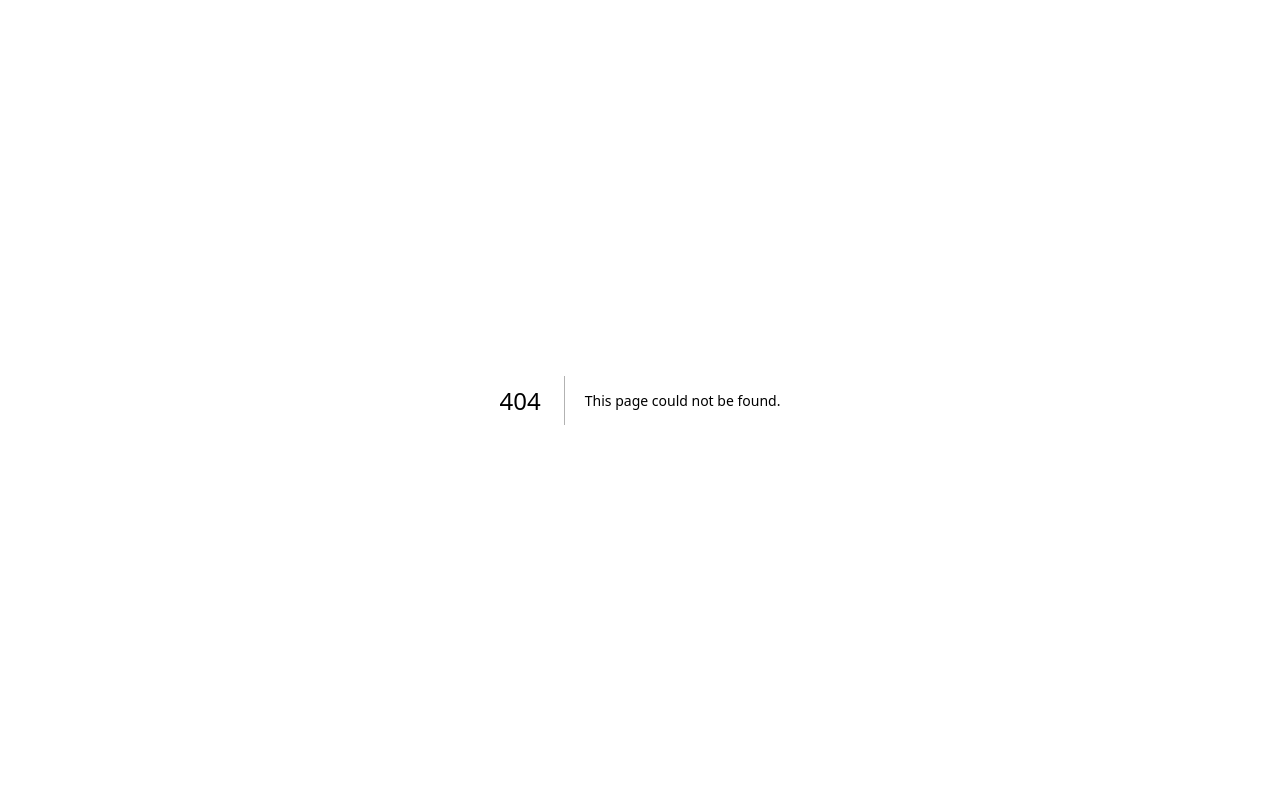
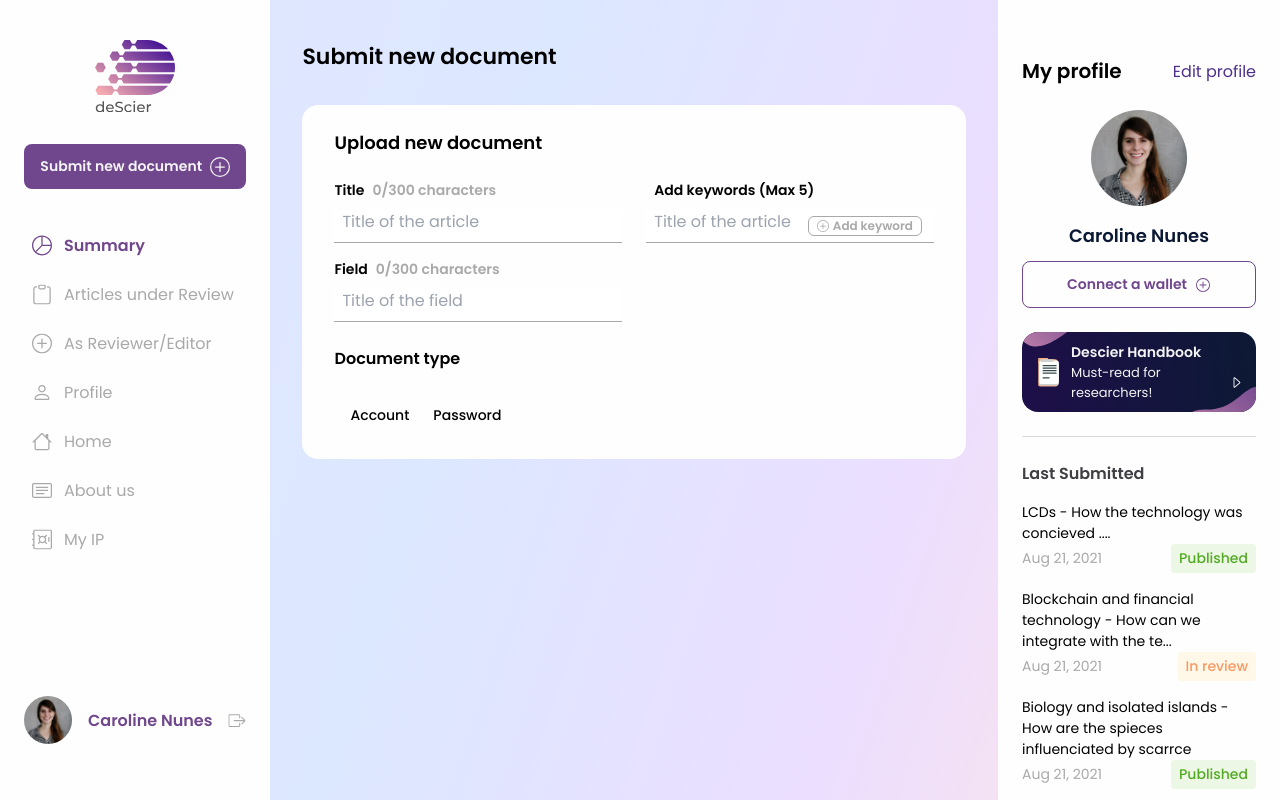
Before and after one commit to rafaeelricco/de-scier-plataform, a Next.js app: page /summary/new-document in a window 1280 px wide. Before the commit this address had no page. Shown: the top 800 px of the page. Built offline with nearby package versions, Linux system fonts and the light colour scheme.

Commit message:
feat(submit-document): created intial routes e components

```diff
--- /dev/null
+++ b/app/summary/new-document/page.tsx
@@ -0,0 +1,74 @@
+'use client'
+import Box from '@/components/common/Box/Box'
+import { Tabs, TabsList, TabsTrigger } from '@/components/ui/tabs'
+import * as Button from '@components/common/Button/Button'
+import * as Input from '@components/common/Input/Input'
+import * as Title from '@components/common/Title/Page'
+import React from 'react'
+import { PlusCircle } from 'react-bootstrap-icons'
+
+export default function NewDocumentPage() {
+   return (
+      <React.Fragment>
+         <Title.Root>
+            <Title.Title>Submit new document</Title.Title>
+         </Title.Root>
+         <div className="grid gap-6">
+            <Box className="grid gap-6 h-fit py-6 px-8">
+               <h3 className="text-xl font-semibold lg:text-lg 2xl:text-xl">Upload new document</h3>
+               <div className="grid gap-x-6 gap-y-4">
+                  <div className="grid grid-cols-2 gap-6">
+                     <Input.Root>
+                        <Input.Label className="flex gap-2 items-center">
+                           <span className="text-sm font-semibold">Title</span>
+                           <span className="text-sm text-neutral-light_gray font-semibold">
+                              0/300 characters
+                           </span>
+                        </Input.Label>
+                        <Input.Input placeholder="Title of the article" />
+                     </Input.Root>
+                     <Input.Root>
+                        <Input.Label>Add keywords (Max 5)</Input.Label>
+                        <Input.Input
+                           placeholder="Title of the article"
+                           end
+                           icon={
+                              <React.Fragment>
+                                 <Button.Button
+                                    variant="outline"
+                                    className="px-2 py-0 border-neutral-light_gray hover:bg-neutral-light_gray hover:bg-opacity-10 flex items-center gap-1 rounded-sm"
+                                 >
+                                    <PlusCircle className="w-3 fill-neutral-light_gray" />
+                                    <span className="font-semibold text-xs text-neutral-light_gray">
+                                       Add keyword
+                                    </span>
+                                 </Button.Button>
+                              </React.Fragment>
+                           }
+                        />
+                     </Input.Root>
+                  </div>
+                  <div className="grid grid-cols-2 gap-6">
+                     <Input.Root>
+                        <Input.Label className="flex gap-2 items-center">
+                           <span className="text-sm font-semibold">Field</span>
+                           <span className="text-sm text-neutral-light_gray font-semibold">
+                              0/300 characters
+                           </span>
+                        </Input.Label>
+                        <Input.Input placeholder="Title of the field" />
+                     </Input.Root>
+                  </div>
+               </div>
+               <h3 className="text-base font-semibold">Document type</h3>
+               <Tabs defaultValue="account" className="w-[400px]">
+                  <TabsList>
+                     <TabsTrigger value="account">Account</TabsTrigger>
+                     <TabsTrigger value="password">Password</TabsTrigger>
+                  </TabsList>
+               </Tabs>
+            </Box>
+         </div>
+      </React.Fragment>
+   )
+}
--- a/components/common/Sidebar/Sidebar.tsx
+++ b/components/common/Sidebar/Sidebar.tsx
@@ -16,10 +16,12 @@ const Sidebar: React.FC = () => {
          <div className="flex flex-col gap-8 left-0 sticky h-[100vh] pt-10 pb-14 px-6 w-fit justify-between bg-[#FEFEFE]">
             <div className="flex flex-col gap-8">
                <LogoDeScier className="w-20 mx-auto my-0" />
-               <Button.Button variant="primary" className="mx-auto my-0 p-3 text-sm">
-                  Submit new document
-                  <PlusCircle size={20} />
-               </Button.Button>
+               <Button.Link href={home_routes.summary_routes.new_document}>
+                  <Button.Button variant="primary" className="mx-auto my-0 p-3 text-sm">
+                     Submit new document
+                     <PlusCircle size={20} />
+                  </Button.Button>
+               </Button.Link>
                <div>
                   {items.map((item) => (
                      <Item
--- /dev/null
+++ b/components/ui/tabs.tsx
@@ -0,0 +1,54 @@
+'use client'
+
+import { cn } from '@/lib/utils'
+import * as TabsPrimitive from '@radix-ui/react-tabs'
+import * as React from 'react'
+
+const Tabs = TabsPrimitive.Root
+
+const TabsList = React.forwardRef<
+   React.ElementRef<typeof TabsPrimitive.List>,
+   React.ComponentPropsWithoutRef<typeof TabsPrimitive.List>
+>(({ className, ...props }, ref) => (
+   <TabsPrimitive.List
+      ref={ref}
+      className={cn(
+         'inline-flex h-10 items-center justify-center rounded-md bg-slate-100 p-1 text-slate-500 dark:bg-slate-800 dark:text-slate-400',
+         className
+      )}
+      {...props}
+   />
+))
+TabsList.displayName = TabsPrimitive.List.displayName
+
+const TabsTrigger = React.forwardRef<
+   React.ElementRef<typeof TabsPrimitive.Trigger>,
+   React.ComponentPropsWithoutRef<typeof TabsPrimitive.Trigger>
+>(({ className, ...props }, ref) => (
+   <TabsPrimitive.Trigger
+      ref={ref}
+      className={cn(
+         'inline-flex items-center justify-center whitespace-nowrap rounded-sm px-3 py-1.5 text-sm font-medium ring-offset-white transition-all focus-visible:outline-none focus-visible:ring-2 focus-visible:ring-slate-950 focus-visible:ring-offset-2 disabled:pointer-events-none disabled:opacity-50 data-[state=active]:bg-white data-[state=active]:text-slate-950 data-[state=active]:shadow-sm dark:ring-offset-slate-950 dark:focus-visible:ring-slate-300 dark:data-[state=active]:bg-slate-950 dark:data-[state=active]:text-slate-50',
+         className
+      )}
+      {...props}
+   />
+))
+TabsTrigger.displayName = TabsPrimitive.Trigger.displayName
+
+const TabsContent = React.forwardRef<
+   React.ElementRef<typeof TabsPrimitive.Content>,
+   React.ComponentPropsWithoutRef<typeof TabsPrimitive.Content>
+>(({ className, ...props }, ref) => (
+   <TabsPrimitive.Content
+      ref={ref}
+      className={cn(
+         'mt-2 ring-offset-white focus-visible:outline-none focus-visible:ring-2 focus-visible:ring-slate-950 focus-visible:ring-offset-2 dark:ring-offset-slate-950 dark:focus-visible:ring-slate-300',
+         className
+      )}
+      {...props}
+   />
+))
+TabsContent.displayName = TabsPrimitive.Content.displayName
+
+export { Tabs, TabsContent, TabsList, TabsTrigger }
--- a/package.json
+++ b/package.json
@@ -12,6 +12,7 @@
     "@radix-ui/react-dialog": "^1.0.4",
     "@radix-ui/react-popover": "^1.0.6",
     "@radix-ui/react-select": "^1.2.2",
+    "@radix-ui/react-tabs": "^1.0.4",
     "@tailwindcss/nesting": "^0.0.0-insiders.565cd3e",
     "@types/node": "20.6.2",
     "@types/postcss-import": "^14.0.0",
--- a/routes/home.ts
+++ b/routes/home.ts
@@ -5,5 +5,8 @@ export const home_routes = {
    as_reviewer: '/as-reviewer',
    profile: '/profile',
    about_us: '/about',
-   my_ip: '/my-ip'
+   my_ip: '/my-ip',
+   summary_routes: {
+      new_document: '/summary/new-document'
+   }
 }
```
Also changed, not shown: 1 other file (tests, documents, lock files or other folders).
